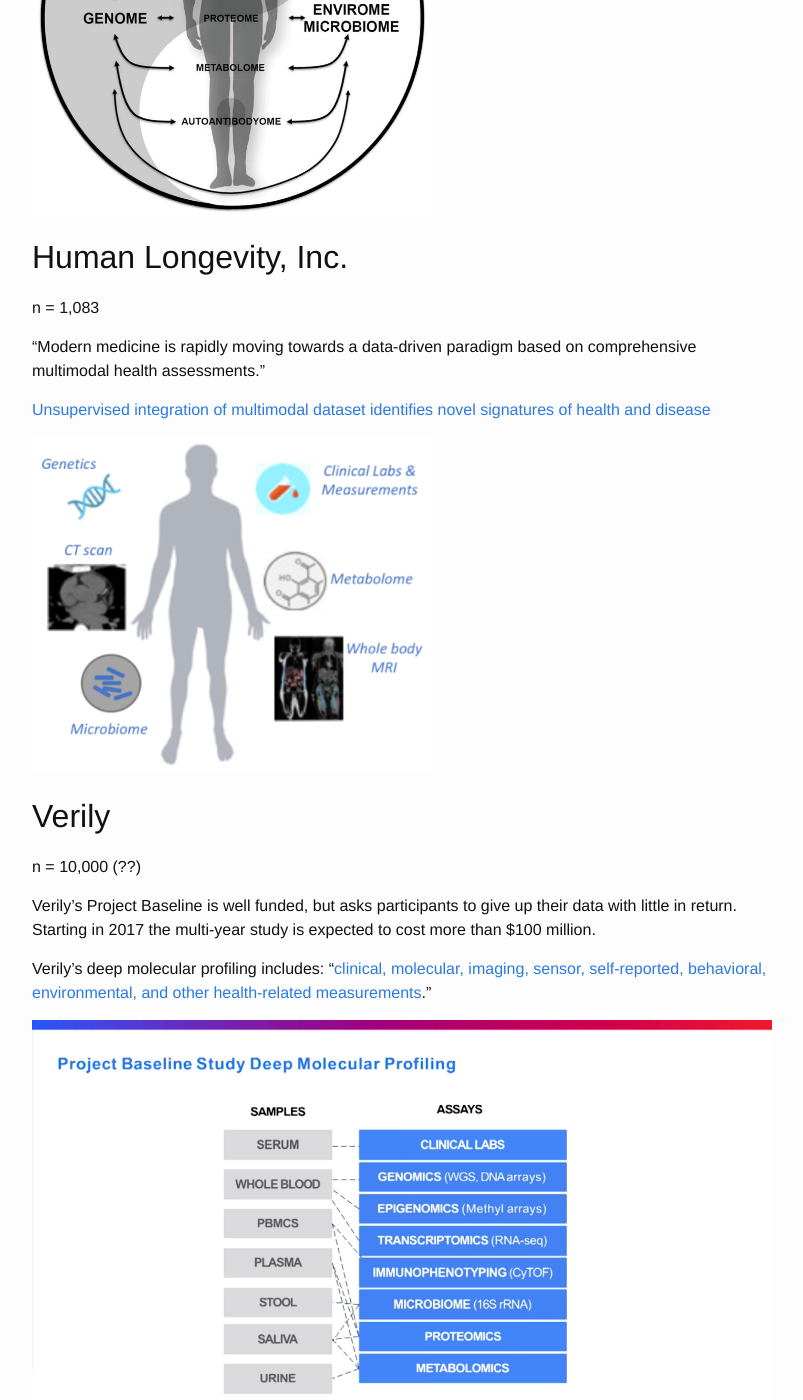
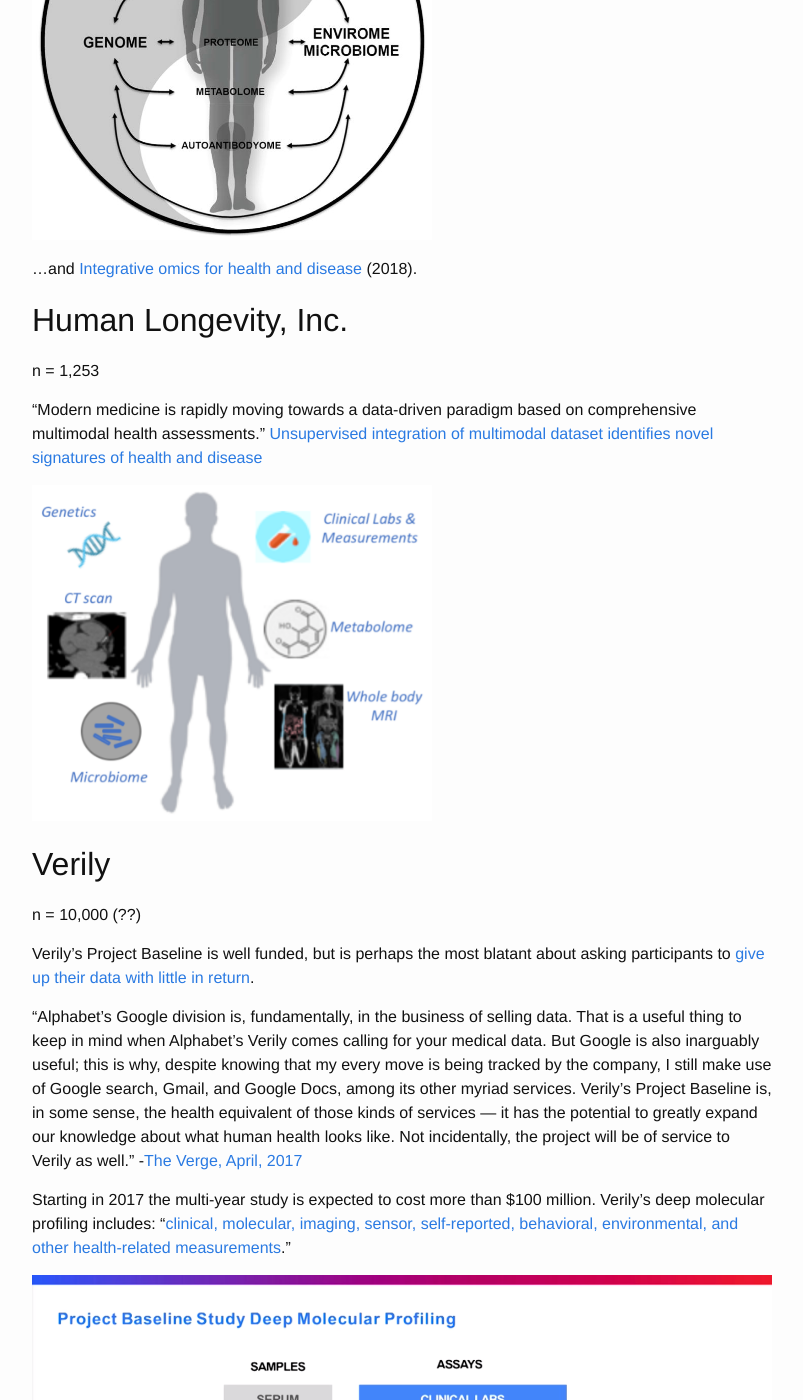
Before and after one commit to cbare/cbare.github.io, a Jekyll site: the page built from _posts/2019-05-31-multi-omic-studies.md, in a window 1280 px wide and 1400 px high, scrolled down 2467 px. Shown: the whole window, without its empty margins (238-1041 px from the left). Built offline with Jekyll 4.4.1, drawn with Linux system fonts in a browser that asks for light colours; some of the changed text lies outside the part shown.

Commit message:
cleaned up multi-omics studies

```diff
--- a/_posts/2019-05-31-multi-omic-studies.md
+++ b/_posts/2019-05-31-multi-omic-studies.md
@@ -32,25 +32,26 @@
 
 ![multi-dimensional health data]({{ "/images/rose-data-types.png" | absolute_url }})
 
-Snyder paper on the topic go back quite a number of years, including: [Personal phenotypes to go with personal genomes][16], [Personal omics profiling reveals dynamic molecular and medical phenotypes][15]...
+Earlier papers with similar themes go back quite a ways, including: [Personal phenotypes to go with personal genomes][16]  (2009), [Personal omics profiling reveals dynamic molecular and medical phenotypes][15] (2012)...
 
 ![iPOP figure 1]({{ "/images/iPOP-fig-1.png" | absolute_url }})
 {:style="width: 400px; height: 400px;"}
 
 
-...and [Promise of personalized omics to precision medicine][6].
+...[Promise of personalized omics to precision medicine][6]  (2013)
 
 ![personalized omics fig 2]({{ "/images/nihms414565f2.jpg" | absolute_url }})
 {:style="width: 400px; height: 400px;"}
 
+...and [Integrative omics for health and disease
+][17]  (2018).
+
 
 ## Human Longevity, Inc.
 
-n = 1,083
+n = 1,253
 
-“Modern medicine is rapidly moving towards a data-driven paradigm based on comprehensive multimodal health assessments.”
-
-[Unsupervised integration of multimodal dataset identifies novel signatures of health and disease][2]
+“Modern medicine is rapidly moving towards a data-driven paradigm based on comprehensive multimodal health assessments.” [Unsupervised integration of multimodal dataset identifies novel signatures of health and disease][2]
 
 ![Human Longevity Inc. multi-omics paper]({{ "/images/hli-multi-omics-fig-1.png" | absolute_url }})
 {:style="width: 400px; height: 340px;"}
@@ -60,9 +61,11 @@
 
 n = 10,000 (??)
 
-Verily's Project Baseline is well funded, but asks participants to give up their data with little in return. Starting in 2017 the multi-year study is expected to cost more than $100 million.
+Verily's Project Baseline is well funded, but is perhaps the most blatant about asking participants to [give up their data with little in return][9].
 
-Verily's deep molecular profiling includes: “[clinical, molecular, imaging, sensor, self-reported, behavioral, environmental, and other health-related measurements][8].”
+“Alphabet’s Google division is, fundamentally, in the business of selling data. That is a useful thing to keep in mind when Alphabet’s Verily comes calling for your medical data. But Google is also inarguably useful; this is why, despite knowing that my every move is being tracked by the company, I still make use of Google search, Gmail, and Google Docs, among its other myriad services. Verily’s Project Baseline is, in some sense, the health equivalent of those kinds of services — it has the potential to greatly expand our knowledge about what human health looks like. Not incidentally, the project will be of service to Verily as well.” -[The Verge, April, 2017][10]
+
+Starting in 2017 the multi-year study is expected to cost more than $100 million. Verily's deep molecular profiling includes: “[clinical, molecular, imaging, sensor, self-reported, behavioral, environmental, and other health-related measurements][8].”
 
 ![verily deep molecular profiling]({{ "/images/verily_deep_molecular_profiling.png" | absolute_url }})
 
@@ -79,7 +82,7 @@
 
 ## Etc.
 
-Other studies along the same lines include: [The future of individualized health maintenance][5], [Integration of gut microbiome, host biomarkers, and urine metabolome data reveals networks of interactions associated with distinct clinical phenotypes][3], and the NIH's [All of Us][11]
+Other studies along the same lines include: [The future of individualized health maintenance][5], [Integration of gut microbiome, host biomarkers, and urine metabolome data reveals networks of interactions associated with distinct clinical phenotypes][3] (aka the China-Denmark study after the affiliations of the authors), and the NIH's [All of Us][11]
 
 
 [1]: https://www.ncbi.nlm.nih.gov/pubmed/28714965
```
Also changed, not shown: other parts of _posts/2019-05-31-multi-omic-studies.md (+1 -0 lines).
